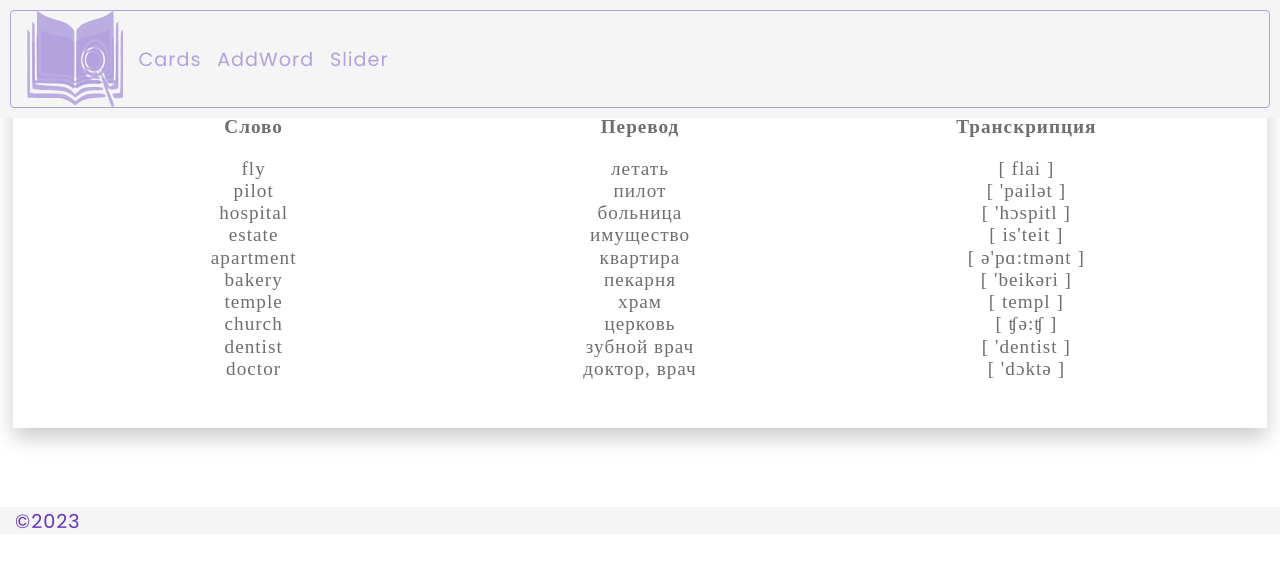
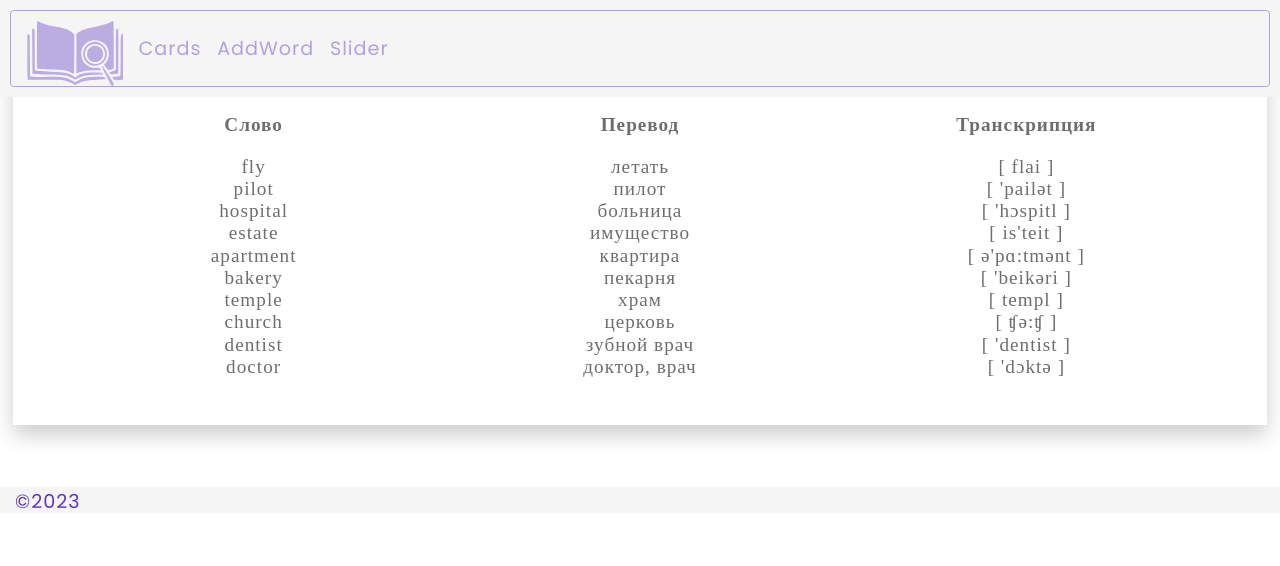
Before and after one commit to Oksanka848/LangCart, a React app in the folder langus/: page / in a window 1280 px wide. Shown: the top 566 px of the page. Built offline with nearby package versions, Linux system fonts and the light colour scheme.

Commit message:
chg logo style

```diff
--- a/langus/src/pages/Header/style.module.scss
+++ b/langus/src/pages/Header/style.module.scss
@@ -30,14 +30,12 @@
 
 .logo {
   display: flex;
-  height: 96px;
+  padding-top: 10%;
   width: 96px;
   background-size: 90%;
   background-repeat: no-repeat;
-  background-position: center center;
-  background-image: url('mylogo.svg');
-place-content: center;
-
+  background-position: center;
+  place-content: center;
   &:hover {
   transform: scale(1.17);
   transition: all 0.4s cubic-bezier(0.175, 0.885, 0, 1);
```
